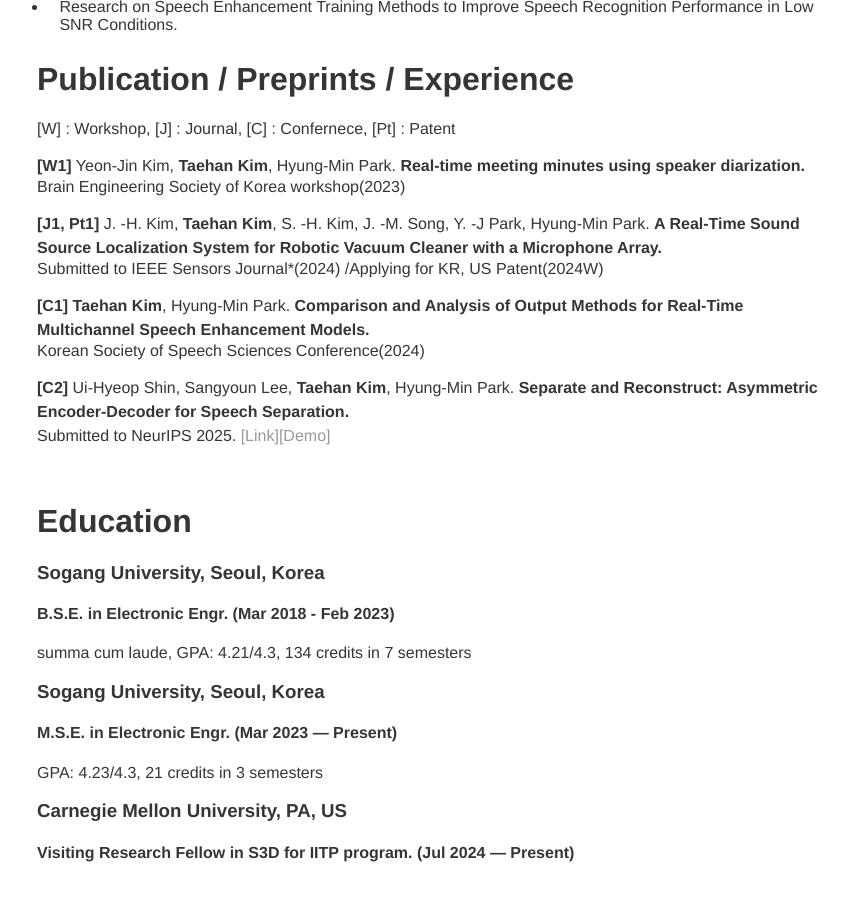
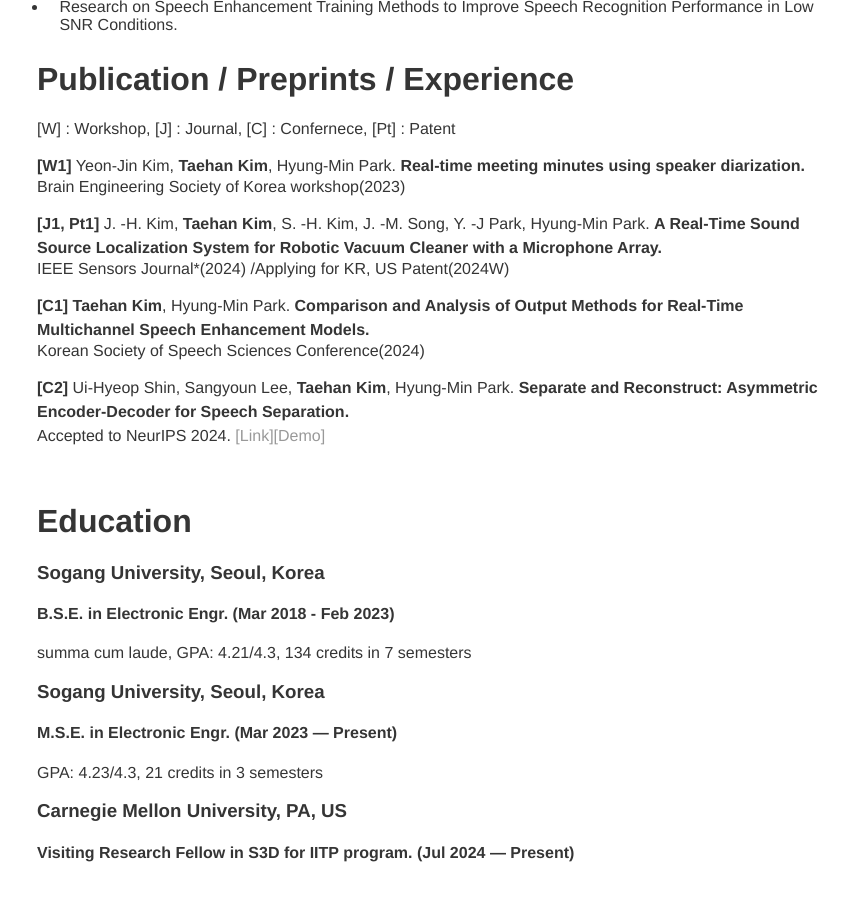
Before and after one commit to thKimm/thKimm.github.io, a Jekyll site: the page built from index.md, in a window 1280 px wide and 900 px high, scrolled down 2373 px. Shown: the whole window, without its empty margins (203-1052 px from the left). Built offline with Jekyll 4.4.1, drawn with Linux system fonts in a browser that asks for light colours.

Commit message:
renew 12.10.24

```diff
--- a/index.md
+++ b/index.md
@@ -71,11 +71,11 @@
 
 **[W1]** Yeon-Jin Kim, **Taehan Kim**, Hyung-Min Park. **Real-time meeting minutes using speaker diarization.** <br>Brain Engineering Society of Korea workshop(2023)
 
-**[J1, Pt1]** J. -H. Kim, **Taehan Kim**, S. -H. Kim, J. -M. Song, Y. -J Park, Hyung-Min Park. **A Real-Time Sound Source Localization System for Robotic Vacuum Cleaner with a Microphone Array.** <br>Submitted to IEEE Sensors Journal*(2024) /Applying for KR, US Patent(2024W)
+**[J1, Pt1]** J. -H. Kim, **Taehan Kim**, S. -H. Kim, J. -M. Song, Y. -J Park, Hyung-Min Park. **A Real-Time Sound Source Localization System for Robotic Vacuum Cleaner with a Microphone Array.** <br>IEEE Sensors Journal*(2024) /Applying for KR, US Patent(2024W)
 
 **[C1]** **Taehan Kim**, Hyung-Min Park. **Comparison and Analysis of Output Methods for Real-Time Multichannel Speech Enhancement Models.** <br>Korean Society of Speech Sciences Conference(2024)
 
-**[C2]** Ui-Hyeop Shin, Sangyoun Lee, **Taehan Kim**, Hyung-Min Park. **Separate and Reconstruct: Asymmetric Encoder-Decoder for Speech Separation.** <br>Submitted to NeurIPS 2025. [[Link]](https://arxiv.org/abs/2406.05983)[[Demo]](https://fordemopage.github.io/SepReformer/)
+**[C2]** Ui-Hyeop Shin, Sangyoun Lee, **Taehan Kim**, Hyung-Min Park. **Separate and Reconstruct: Asymmetric Encoder-Decoder for Speech Separation.** <br>Accepted to NeurIPS 2024. [[Link]](https://arxiv.org/abs/2406.05983)[[Demo]](https://fordemopage.github.io/SepReformer/)
 
 
 <br/>
```
